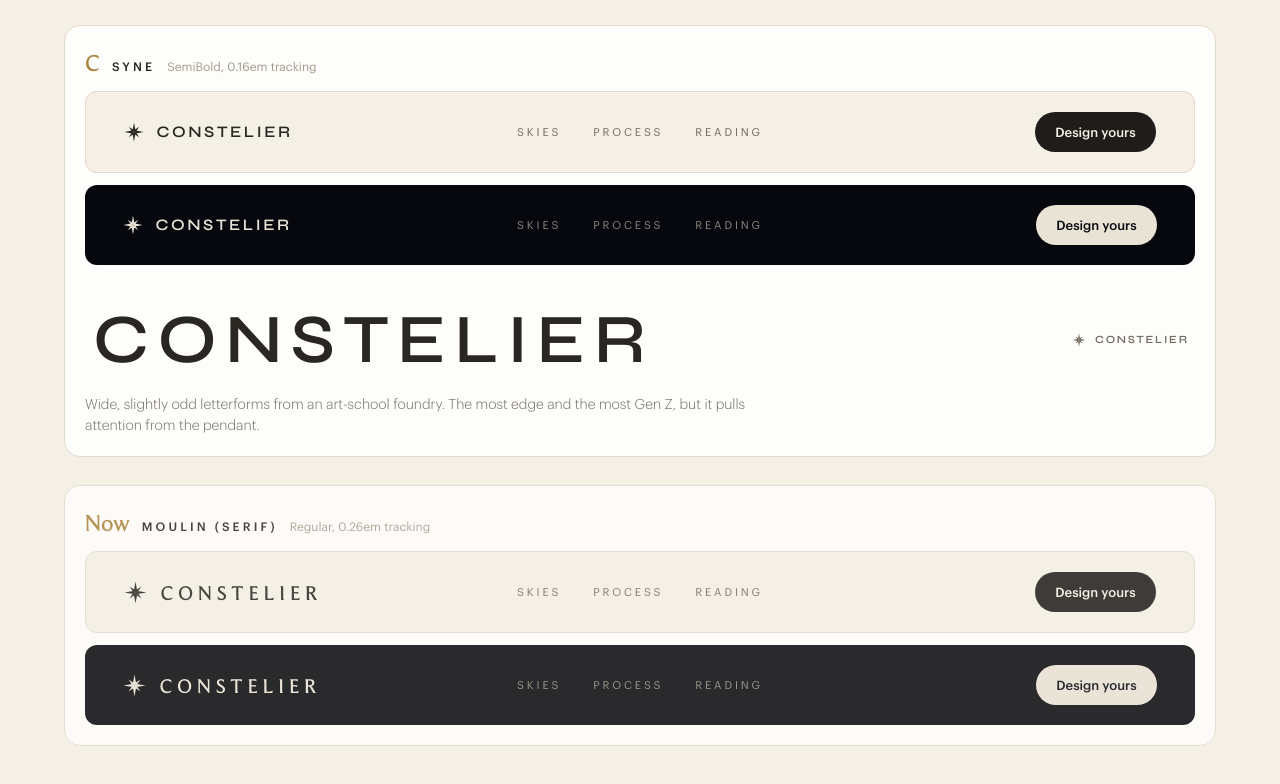
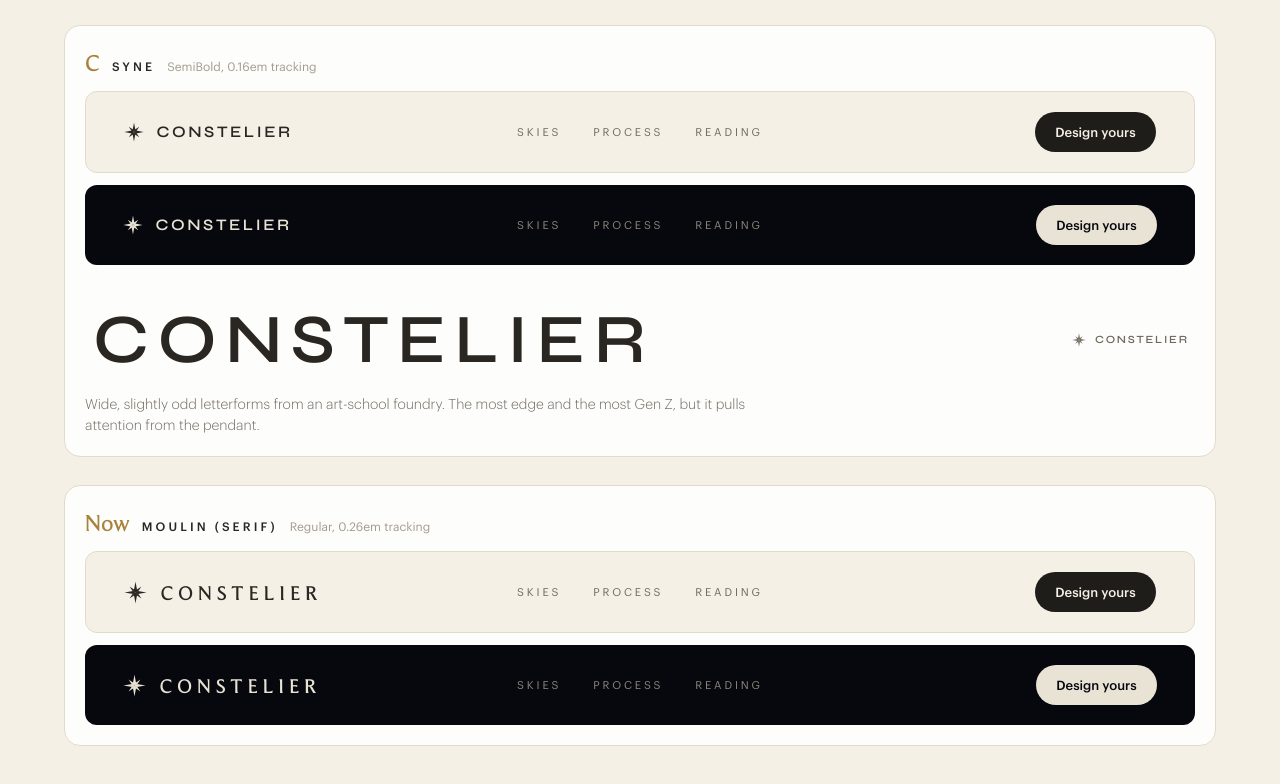
Before and after one commit to lxrogers/constelier, a Next.js app: page /prototypes/wordmark in a window 1280 px wide. Shown: the part 1151-1935 px from the top of the page. Built offline with nearby package versions, Linux system fonts and the light colour scheme.

Commit message:
Show the serif reference at full strength on the wordmark page
Co-Authored-By: Claude Opus 5.5 <noreply@anthropic.com>

```diff
--- a/src/app/prototypes/wordmark/wordmark.css
+++ b/src/app/prototypes/wordmark/wordmark.css
@@ -22,7 +22,6 @@
   background: var(--surface-glass);
 }
 .wm-card.is-pick { border-color: var(--accent); box-shadow: 0 0 0 1px var(--accent); }
-.wm-card.is-ref { opacity: 0.85; }
 .wm-card-head { display: flex; align-items: baseline; gap: 12px; flex-wrap: wrap; }
 .wm-n { font-family: var(--serif); font-size: 22px; color: var(--accent); }
 .wm-face { font-size: 12px; font-weight: 500; letter-spacing: var(--track-mark); text-transform: uppercase; }
```
